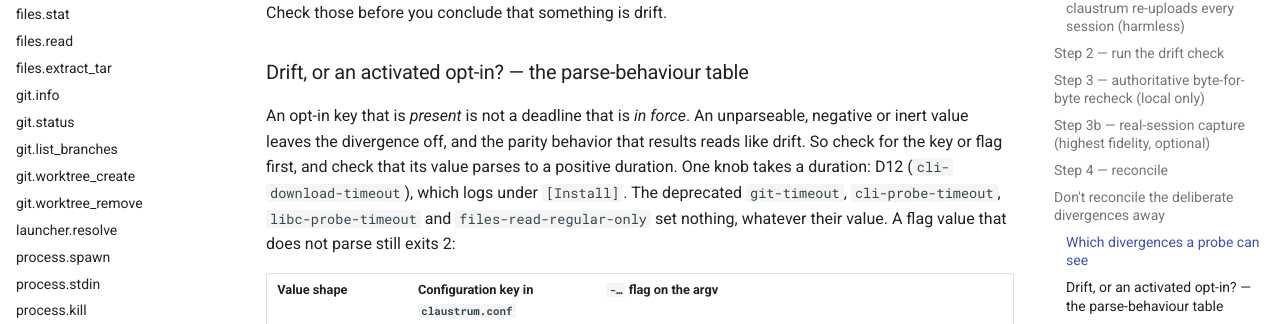
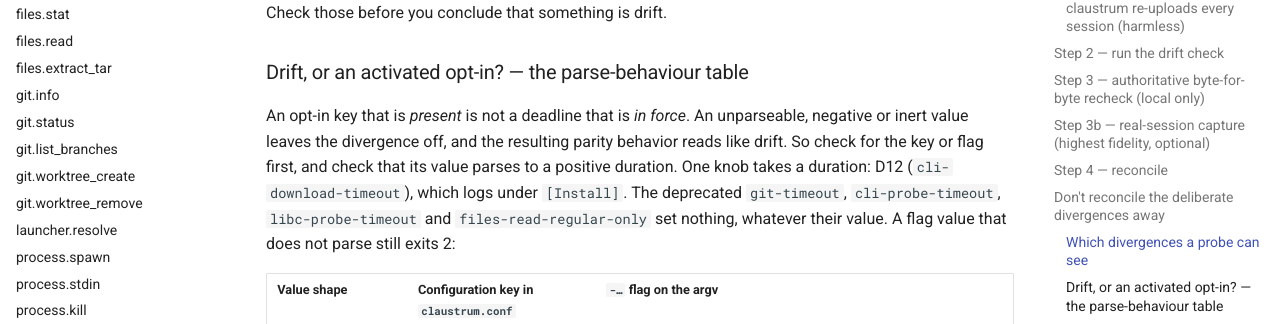
Before and after one commit to schubydoo/claustrum, an MkDocs documentation site: the page built from docs/UPSTREAM-TRACKING.md, in a window 1280 px wide and 900 px high, scrolled down 5073 px. Shown: the part 154-478 px from the top of the window. Built offline with MkDocs 1.6.1 and Material for MkDocs 9.7.7, drawn with Linux system fonts in a browser that asks for light colours; comment, search, counter and statistics services are not loaded.

Commit message:
docs: pay one word in UPSTREAM-TRACKING.md for the merged limit
Co-Authored-By: Claude Opus 5.5 <noreply@anthropic.com>

```diff
--- a/docs/UPSTREAM-TRACKING.md
+++ b/docs/UPSTREAM-TRACKING.md
@@ -205,7 +205,7 @@ Check those before you conclude that something is drift.
 ### Drift, or an activated opt-in? — the parse-behaviour table
 
 An opt-in key that is *present* is not a deadline that is *in force*. An unparseable,
-negative or inert value leaves the divergence off, and the parity behavior that results reads
+negative or inert value leaves the divergence off, and the resulting parity behavior reads
 like drift. So check for the key or flag first, and check that its value parses to
 a positive duration. One knob takes a duration: D12 (`cli-download-timeout`),
 which logs under `[Install]`. The deprecated `git-timeout`, `cli-probe-timeout`,
```
